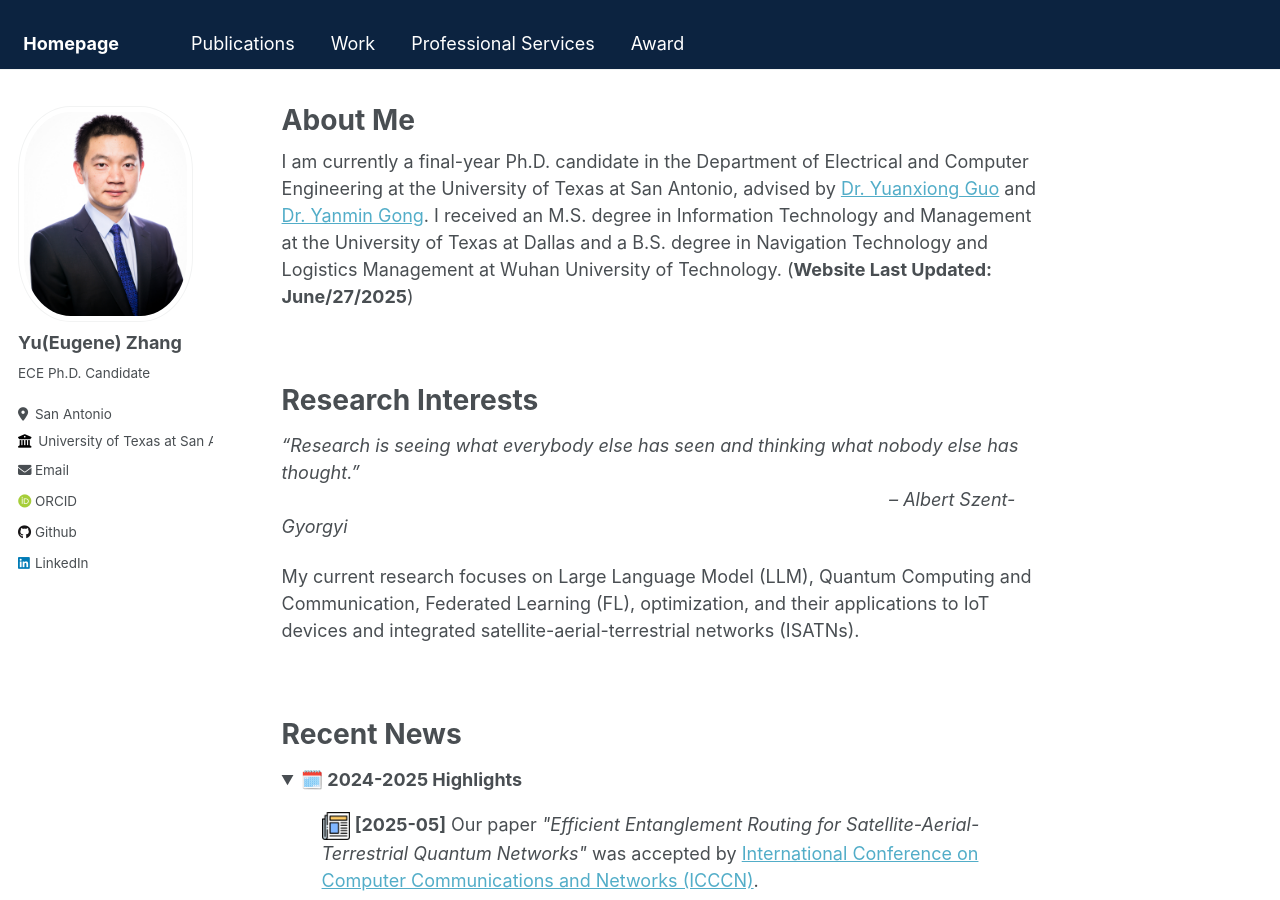
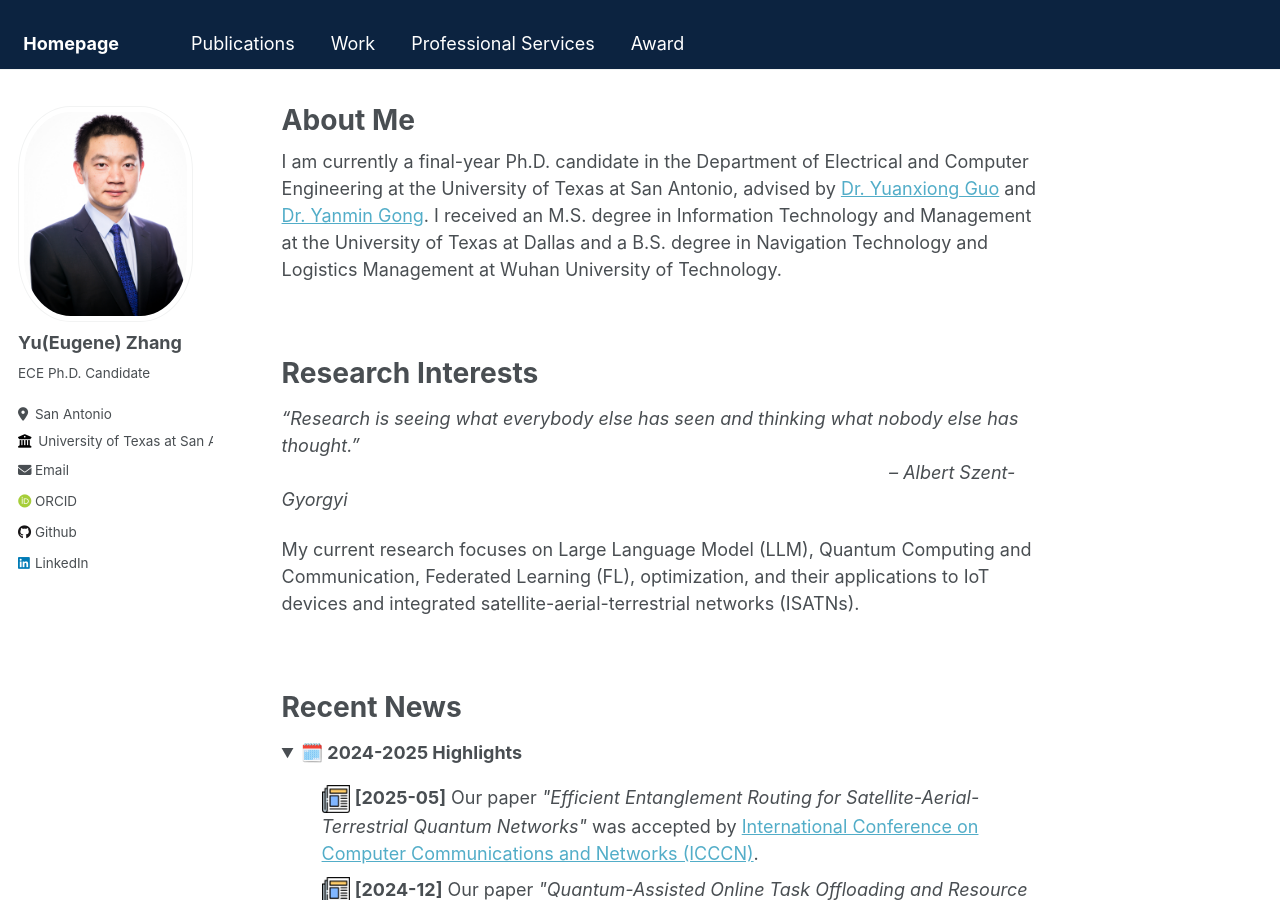
Before and after one commit to Yu-Zhang-Eugene/yu-zhang-eugene.github.io, a Jekyll site: the page built from _pages/about.md, in a window 1280 px wide and 900 px high. Built offline with Jekyll 4.4.1, drawn with Linux system fonts in a browser that asks for light colours; some web fonts are replaced.

Commit message:
Update about.md

```diff
--- a/_pages/about.md
+++ b/_pages/about.md
@@ -7,7 +7,7 @@ redirect_from:
   - /about.html
 ---
 
-I am currently a final-year Ph.D. candidate in the Department of Electrical and Computer Engineering at the University of Texas at San Antonio, advised by [Dr. Yuanxiong Guo](https://guoyuanxiong.github.io) and [Dr. Yanmin Gong](https://yanmingong.github.io). I received an M.S. degree in Information Technology and Management at the University of Texas at Dallas and a B.S. degree in Navigation Technology and Logistics Management at Wuhan University of Technology. (**Website Last Updated: June/27/2025**)
+I am currently a final-year Ph.D. candidate in the Department of Electrical and Computer Engineering at the University of Texas at San Antonio, advised by [Dr. Yuanxiong Guo](https://guoyuanxiong.github.io) and [Dr. Yanmin Gong](https://yanmingong.github.io). I received an M.S. degree in Information Technology and Management at the University of Texas at Dallas and a B.S. degree in Navigation Technology and Logistics Management at Wuhan University of Technology.
 
 <p>&nbsp;</p>
 
```
